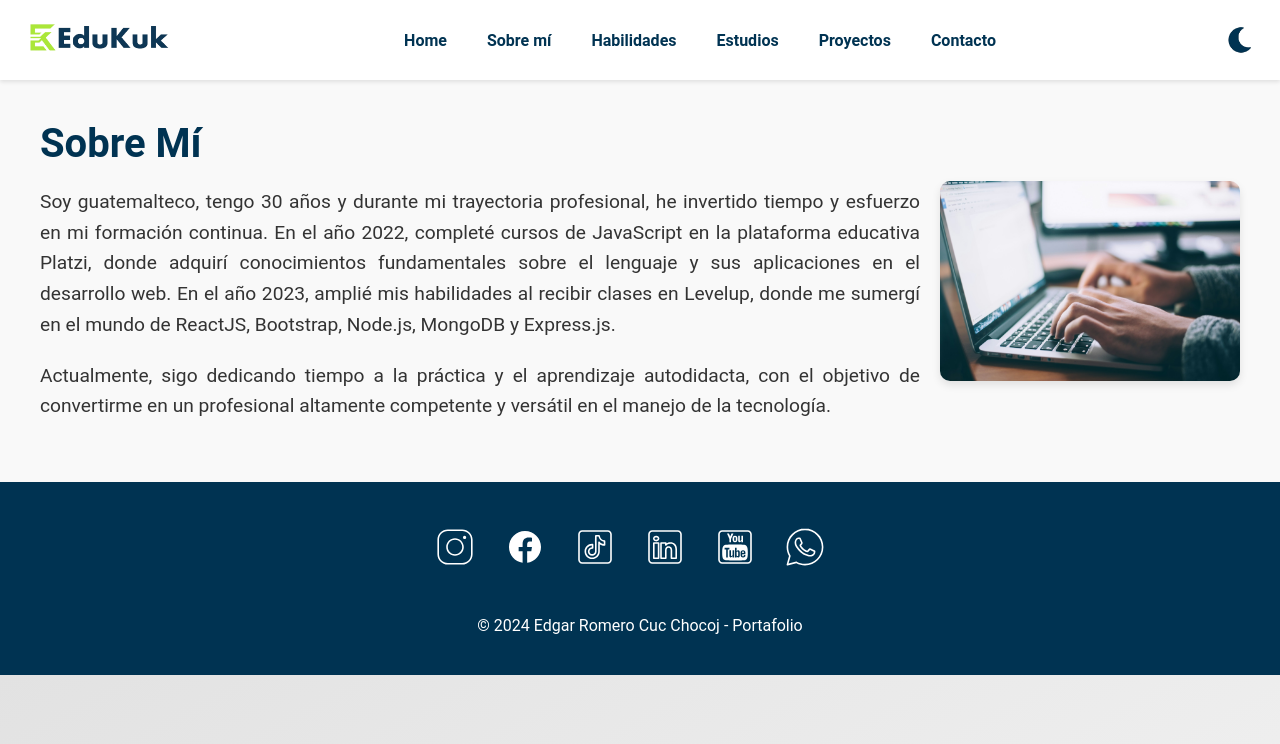
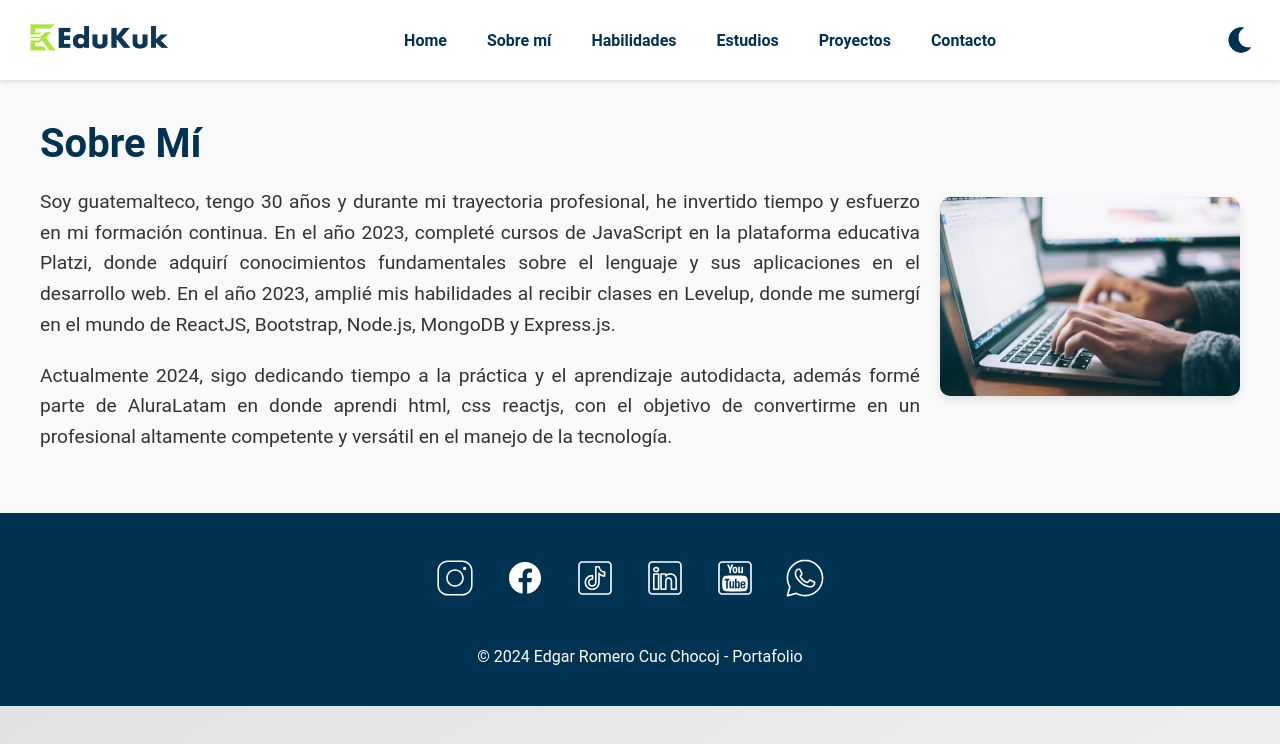
Before and after one commit to edgarromerodev/portafolio-challengue, a React (Vite) app: page /sobremi in a window 1280 px wide. Shown: the top 744 px of the page. Built offline with nearby package versions, Linux system fonts and the light colour scheme.

Commit message:
actualice el codigo

```diff
--- a/src/components/Home.jsx
+++ b/src/components/Home.jsx
@@ -5,7 +5,7 @@ import Proyectos from './Proyectos'
 import Formacion from './Formacion'
 import Habilidades from './Habilidades'
 import Sobremi from './Sobremi'
-import curriculum from "../assets/CV-EDGAR.pdf"
+import curriculum from "../assets/CV_EDGAR.pdf"
 import { useTheme } from '../provider/ThemeProvider'
 
 
@@ -24,7 +24,7 @@ const Home = () => {
            Me entusiasma continuar explorando este emocionante campo y materializar
            ideas innovadoras en el mundo digital
           </p>
-          <a href={curriculum} download="CV-EDGAR.pdf" className="cta">Descargar CV</a>
+          <a href={curriculum} download="CV_EDGAR.pdf" className="cta">Descargar CV</a>
         </div>
         <img src={portada} alt=""/>
       </section>
--- a/src/components/Sobremi.jsx
+++ b/src/components/Sobremi.jsx
@@ -10,15 +10,15 @@ const Sobremi = () => {
       <p className='parrafo_sobremi'>
       Soy guatemalteco, tengo 30 años y durante mi trayectoria profesional,
        he invertido tiempo y esfuerzo en mi formación continua.
-       En el año 2022, completé cursos de JavaScript en la plataforma
+       En el año 2023, completé cursos de JavaScript en la plataforma
        educativa Platzi, donde adquirí conocimientos fundamentales
        sobre el lenguaje y sus aplicaciones en el desarrollo web.
        En el año 2023, amplié mis habilidades al recibir clases en Levelup,
        donde me sumergí en el mundo de ReactJS, Bootstrap, Node.js, MongoDB y Express.js.
       </p>
       <p className='parrafo_sobremi'>
-         Actualmente, sigo dedicando tiempo a la práctica
-        y el aprendizaje autodidacta, con el objetivo de convertirme en un profesional
+         Actualmente 2024, sigo dedicando tiempo a la práctica
+        y el aprendizaje autodidacta, además formé parte de AluraLatam en donde aprendi html, css reactjs, con el objetivo de convertirme en un profesional
         altamente competente y versátil en el manejo de la tecnología.
       </p>
     </div>
```
Also changed, not shown: 2 other files (tests, documents, lock files or other folders).
